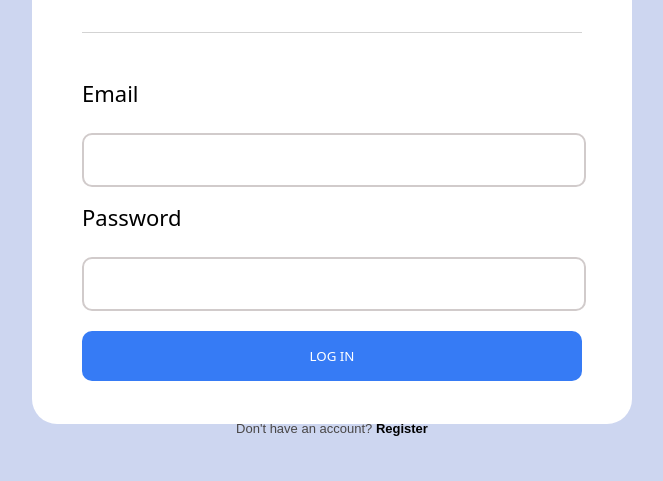
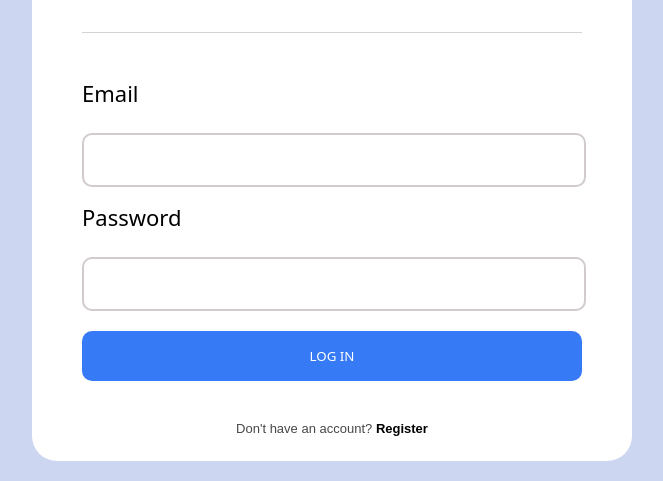
Before and after one commit to ValentinMendezF/image-based-web-proyect2, a plain HTML site: page index.html in a window 1280 px wide. Shown: the part 326-807 px from the top of the page, without its empty margins (308-971 px from the left). Drawn offline with Linux system fonts and the light colour scheme.

Commit message:
Estilos CSS completados

```diff
--- a/css/styles.css
+++ b/css/styles.css
@@ -8,7 +8,7 @@ body{
     display: flex;
     justify-content: center;
     align-content: center;
-    height: 770px;
+    height: 770px0;
 }
 
 main{
```
